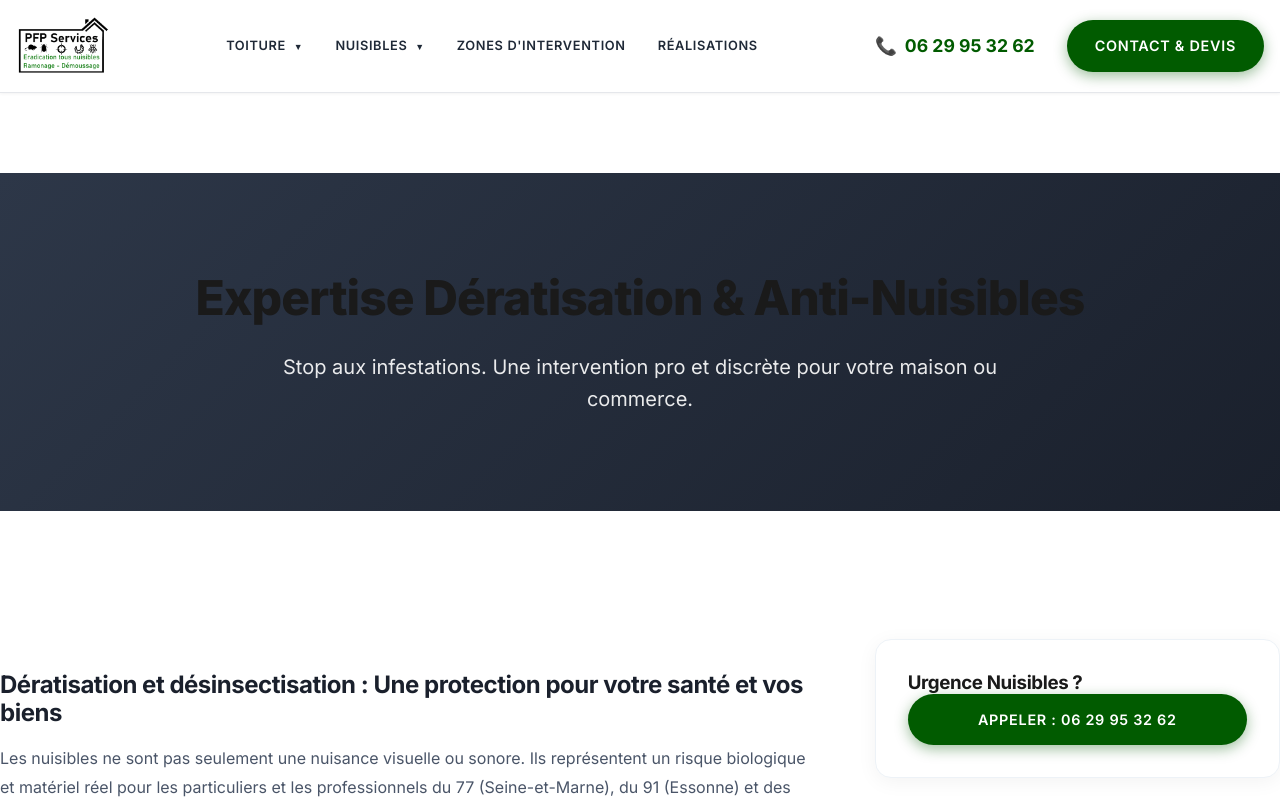
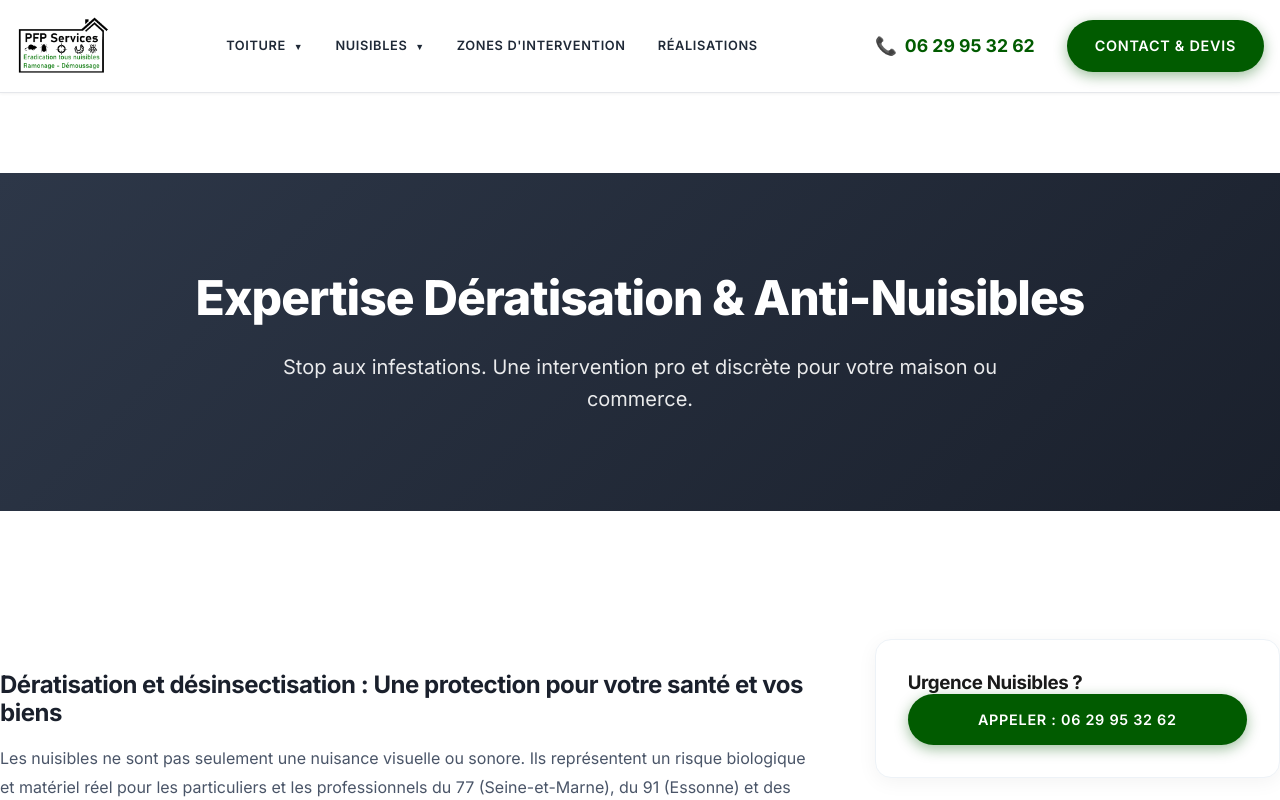
Before and after one commit to Mktotoy/PFP-Services, a Next.js app: page /nuisibles in a window 1280 px wide. Built offline with nearby package versions, Linux system fonts and the light colour scheme.

Commit message:
fix: harmonise titre hero blanc sur toutes pages (cas-clients, nettoyage-toiture, nuisibles)

```diff
--- a/src/app/cas-clients/page.module.css
+++ b/src/app/cas-clients/page.module.css
@@ -25,6 +25,7 @@
 }
 
 .title {
+    color: var(--white);
     font-size: 2.5rem;
     font-weight: 800;
     margin-bottom: var(--spacing-sm);
--- a/src/app/nettoyage-toiture/page.module.css
+++ b/src/app/nettoyage-toiture/page.module.css
@@ -10,6 +10,7 @@
 }
 
 .title {
+    color: var(--white);
   font-size: 3rem;
   margin-bottom: 1.5rem;
   font-weight: 800;
--- a/src/app/nuisibles/guepes-frelons/page.module.css
+++ b/src/app/nuisibles/guepes-frelons/page.module.css
@@ -11,6 +11,7 @@
 }
 
 .title {
+    color: var(--white);
     font-size: 3rem;
     margin-bottom: var(--spacing-sm);
 }
--- a/src/app/nuisibles/rats-souris/page.module.css
+++ b/src/app/nuisibles/rats-souris/page.module.css
@@ -11,6 +11,7 @@
 }
 
 .title {
+    color: var(--white);
     font-size: 3rem;
     margin-bottom: var(--spacing-sm);
 }
```
